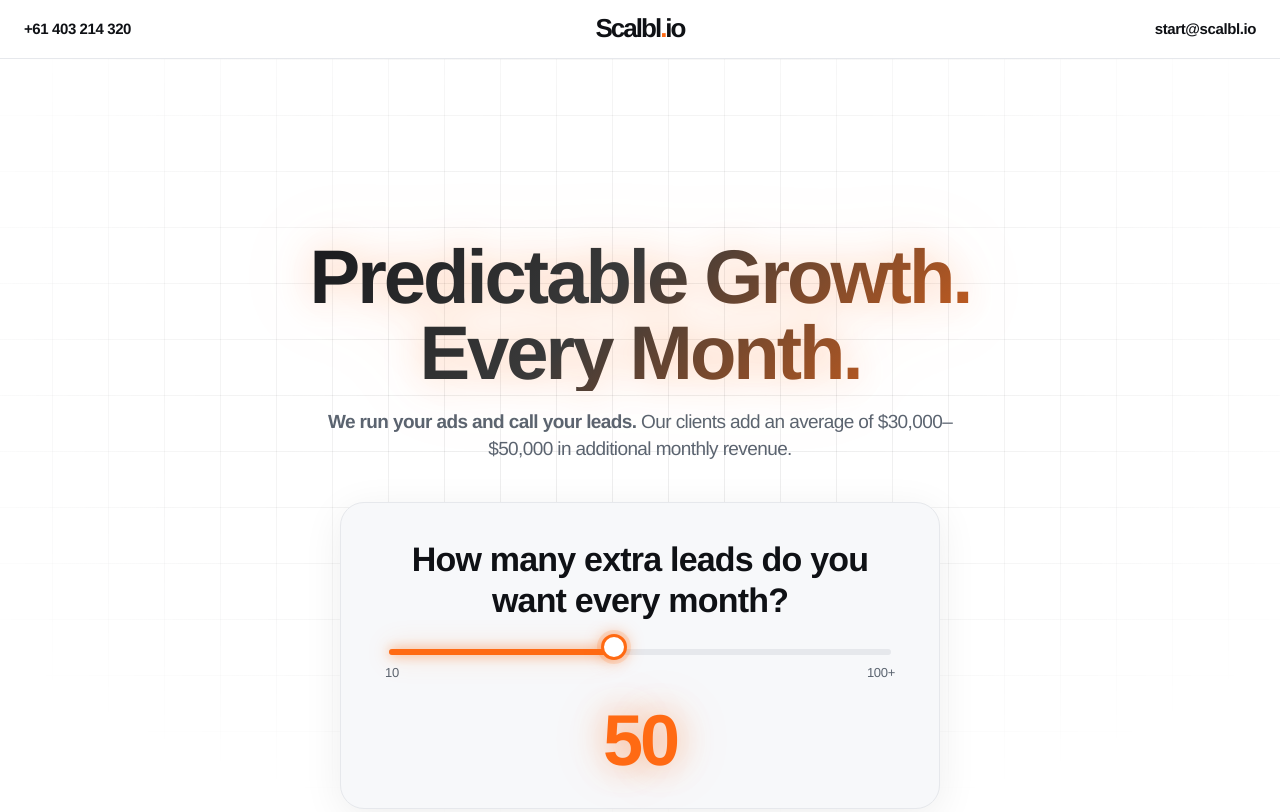
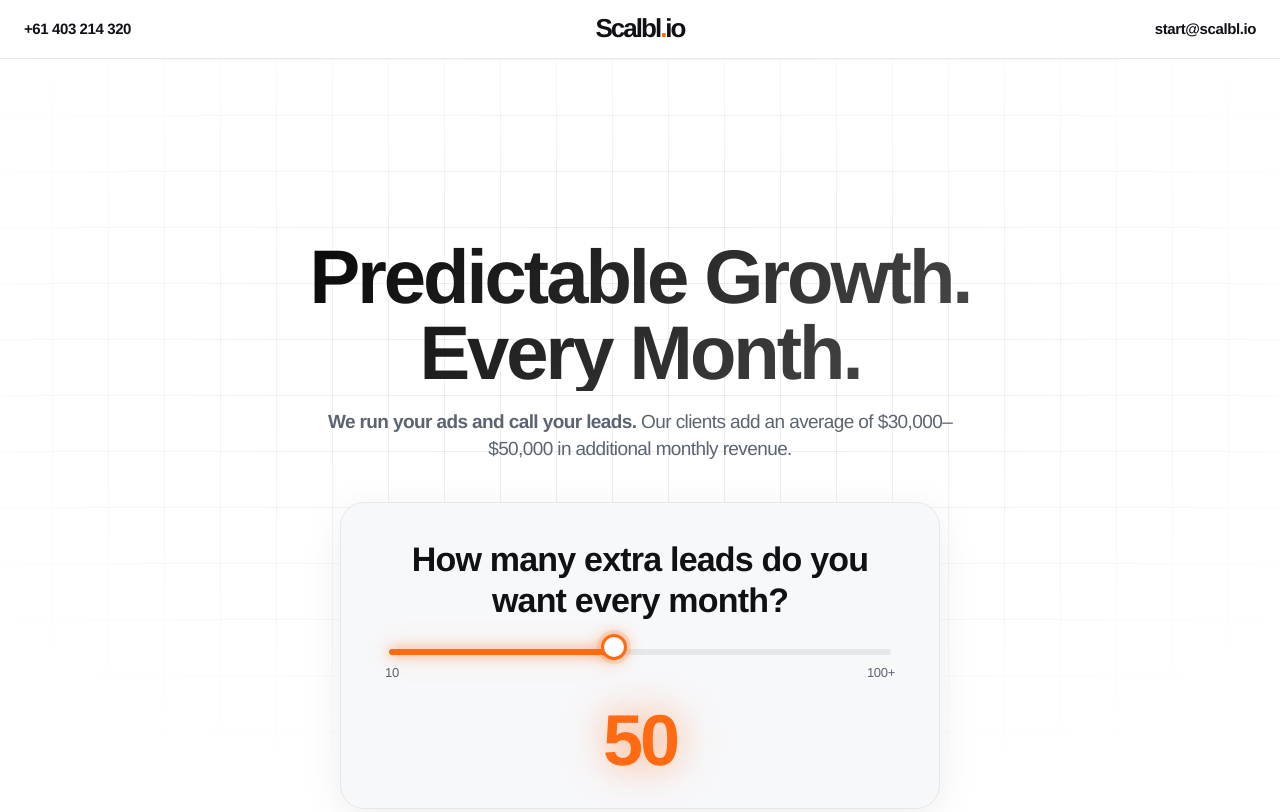
Before and after one commit to scalblio23/scalbliohomepage, a plain HTML site: page index.html in a window 1280 px wide. Shown: the top 812 px of the page. Drawn offline with Linux system fonts and the light colour scheme; a script that the page names is missing.

Commit message:
Remove orange glow, use black-to-grey gradient on headline (#24)
https://claude.ai/code/session_01WKpj8TJa9c2nsFDRbk8jT3

Co-authored-by: Claude <noreply@anthropic.com>

```diff
--- a/index.html
+++ b/index.html
@@ -172,11 +172,10 @@ src="https://www.facebook.com/tr?id=1704508696858997&ev=PageView&noscript=1"
     margin: 0 auto 18px;
     max-width: 880px;
     letter-spacing: -3px;
-    background: linear-gradient(135deg, #0f1115 0%, #3a3a3a 45%, var(--orange) 100%);
+    background: linear-gradient(135deg, #000000 0%, #555555 100%);
     -webkit-background-clip: text;
     -webkit-text-fill-color: transparent;
     background-clip: text;
-    filter: drop-shadow(0 0 18px rgba(255,106,19,0.25)) drop-shadow(0 0 40px rgba(255,106,19,0.1));
   }
   h1 .accent { color: var(--orange); }
 
```
